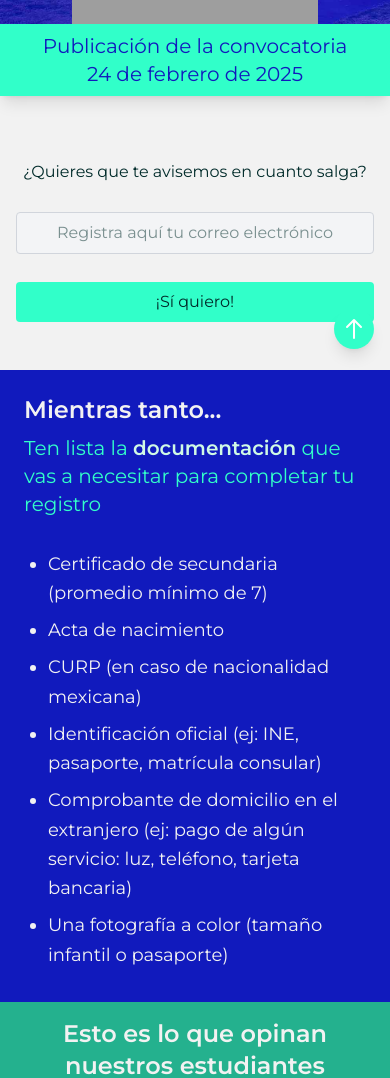
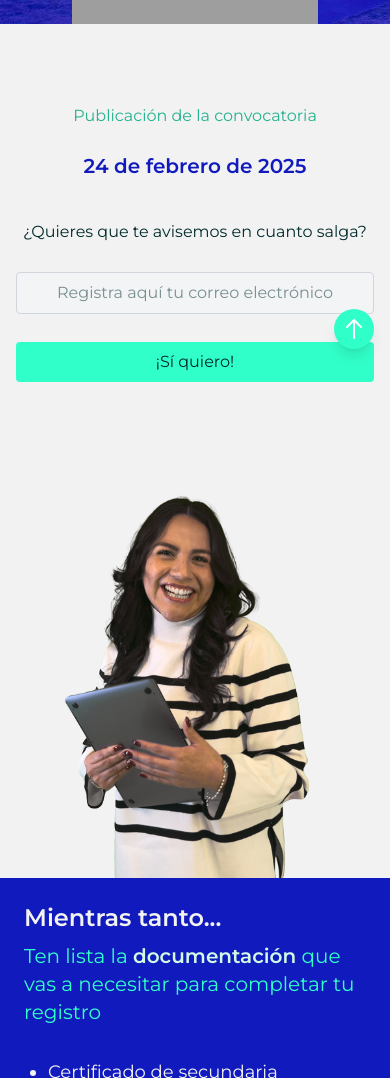
Before and after one commit to bunam-mx/convocatoria, an Astro site: page / in a window 390 px wide. Shown: the part 479-1557 px from the top of the page. Built offline with nearby package versions, Linux system fonts and the light colour scheme; Astro itself is replaced by a stand-in of ours; grey boxes are pictures that could not be loaded.

Commit message:
CallTo Block full responsive

```diff
--- a/src/components/CallToBlock.astro
+++ b/src/components/CallToBlock.astro
@@ -1,11 +1,11 @@
-<div class="call-to md:min-h-96">
-  <h2 class="text-center">
-    <span
-      class="block md:inline-block text-xl md:text-2xl lg:text-3xl p-2 sm:p-4 md:p-6 bg-emerald-light text-blue-call md:-mt-10 lg:-mt-20 md:rounded-xs shadow-lg z-10"
-      >Publicación de la convocatoria<br class="mb-4" />24 de febrero de 2025</span
-    >
-  </h2>
-  <div class="container mx-auto my-8 p-4 text-center">
+<section class="call-to md:min-h-96">
+  <article class="grid grid-cols-1 lg:grid-cols-3 content-end gap-4">
+    <div class="col-span-2 py-20">
+      <header class="text-center">
+        <h2 class="text-emerald-dark">Publicación de la convocatoria</h2>
+        <h3 class="text-blue-call">24 de febrero de 2025</h3>
+      </header>
+      <div class="container mx-auto pb-4 px-4 text-center">
         <form action="" method="post" id="email-form">
           <label for="email" class="block py-4"
             >¿Quieres que te avisemos en cuanto salga?</label
@@ -14,7 +14,7 @@
             type="email"
             name="email"
             id="email"
-        class="block w-full sm:w-3/4 md:w-1/2 lg:w-1/3 mx-auto bg-gray-100 border border-gray-300 p-2 my-3 rounded-sm text-center"
+            class="block w-full sm:w-3/4 md:w-1/2 lg:w-3/4 xl:w-2/3 mx-auto bg-gray-100 border border-gray-300 p-2 my-3 rounded-sm text-center"
             placeholder="Registra aquí tu correo electrónico"
             required="required"
           />
@@ -25,6 +25,15 @@
           >
         </form>
       </div>
+    </div>
+    <div class="content-end">
+      <img
+        src="/convocatoria/call-to-mail.png"
+        alt=""
+        class="block w-65 mx-auto xl:mx-0"
+      />
+    </div>
+  </article>
   <!-- Modal -->
   <div
     id="success-modal"
@@ -47,7 +56,7 @@
       </button>
     </div>
   </div>
-</div>
+</section>
 
 <script is:inline>
   function showModal() {
```
Also changed, not shown: public/call-to-mail.png (added). Lines whose indentation alone changed are shown as unchanged.
